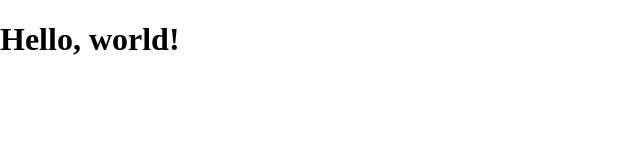
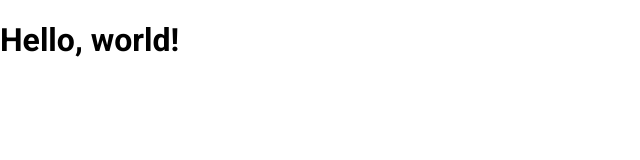
Before and after one commit to ArtemGrachov/react-eshop, a React (Vite) app: page / in a window 1280 px wide. Shown: the top 160 px of the page, without its empty margins (0-640 px from the left). Built offline with nearby package versions, Linux system fonts and the light colour scheme.

Commit message:
Added Roboto font

```diff
--- a/index.html
+++ b/index.html
@@ -4,8 +4,13 @@
   <meta charset="UTF-8">
   <meta name="viewport" content="width=device-width, initial-scale=1.0">
   <title>Document</title>
+  <link rel="stylesheet" href="./src/index.scss">
+  <link rel="preconnect" href="https://fonts.googleapis.com">
+  <link rel="preconnect" href="https://fonts.gstatic.com" crossorigin>
+  <link href="https://fonts.googleapis.com/css2?family=Rajdhani:wght@400;700&family=Roboto:ital,wght@0,100;0,300;0,400;0,500;0,700;0,900;1,100;1,300;1,400;1,500;1,700;1,900&display=swap" rel="stylesheet">
+</head>
+<body>
+  <div id="app"></div>
   <script type="module" src="./src/index.tsx"></script>
-  <link rel="stylesheet" href="./src/index.scss">
-</head>
-<body></body>
+</body>
 </html>
--- a/src/index.scss
+++ b/src/index.scss
@@ -10,3 +10,9 @@ body {
   padding: 0;
   height: 100%;
 }
+
+body {
+  font-family: "Roboto", sans-serif;
+  font-weight: 400;
+  font-size: 16px;
+}
--- a/src/index.tsx
+++ b/src/index.tsx
@@ -3,5 +3,5 @@ import { createRoot } from 'react-dom/client';
 
 import App from './App';
 
-const root = createRoot(document.body);
+const root = createRoot(document.getElementById('app'));
 root.render(<App />);
```
